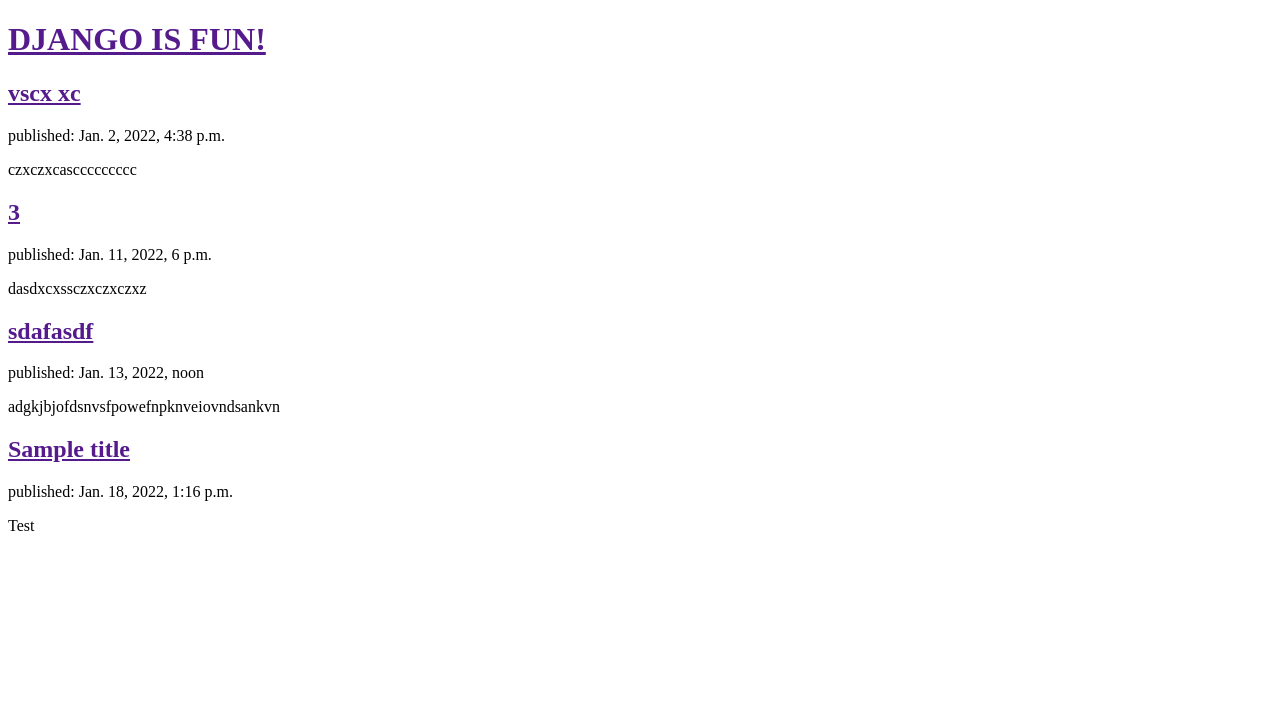
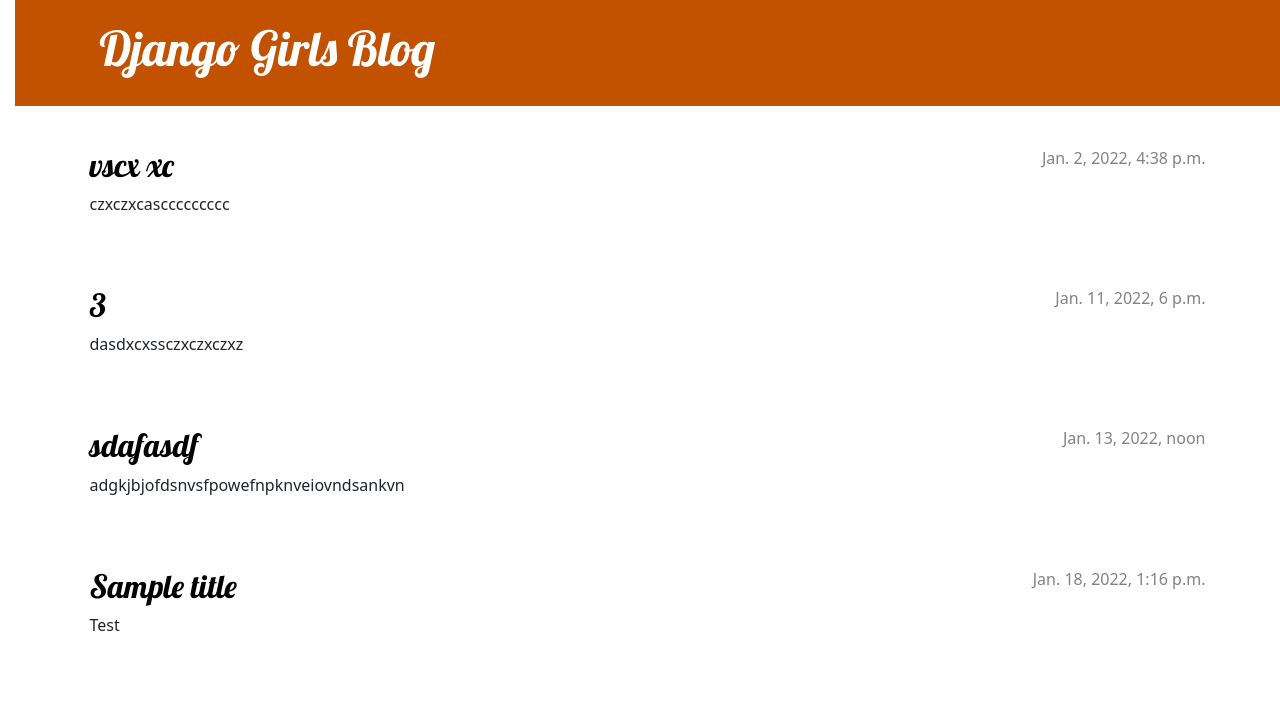
Before and after one commit to ASKOFFICIAL/djangogirlstutorial, a Django app: page / in a window 1280 px wide. Shown: the top 706 px of the page. Run offline with Django 3.2, Linux system fonts and the light colour scheme; data comes from the database, SQL or seed files in the repository.

Commit message:
Details page

```diff
--- /dev/null
+++ b/blog/static/css/blog.css
@@ -0,0 +1,78 @@
+h1 a, h2 a {
+    color: #C25100;
+    text-decoration: none;
+    font-family: 'Lobster';
+}
+body {
+    padding-left: 15px;
+}
+.page-header {
+    background-color: #C25100;
+    margin-top: 0;
+    margin-bottom: 40px;
+    padding: 20px 20px 20px 40px;
+}
+
+.page-header h1,
+.page-header h1 a,
+.page-header h1 a:visited,
+.page-header h1 a:active {
+    color: #ffffff;
+    font-size: 36pt;
+    text-decoration: none;
+}
+
+h1,
+h2,
+h3,
+h4 {
+    font-family: 'Lobster', cursive;
+}
+
+.date {
+    color: #828282;
+}
+
+.save {
+    float: right;
+}
+
+.post-form textarea,
+.post-form input {
+    width: 100%;
+}
+
+.top-menu,
+.top-menu:hover,
+.top-menu:visited {
+    color: #ffffff;
+    float: right;
+    font-size: 26pt;
+    margin-right: 20px;
+}
+
+.post {
+    margin-bottom: 70px;
+}
+
+.post h2 a,
+.post h2 a:visited {
+    color: #000000;
+}
+
+.post > .date,
+.post > .actions {
+    float: right;
+}
+
+.btn-secondary,
+.btn-secondary:visited {
+    color: #C25100;
+    background: none;
+    border-color: #C25100;
+}
+
+.btn-secondary:hover {
+    color: #FFFFFF;
+    background-color: #C25100;
+}
--- /dev/null
+++ b/blog/templates/blog/base.html
@@ -0,0 +1,25 @@
+{% load static %}
+<!DOCTYPE html>
+<html>
+    <head>
+        <title>Django Girls blog</title>
+        <link rel="stylesheet" href="https://cdn.jsdelivr.net/npm/bootstrap@5.1.3/dist/css/bootstrap.min.css" integrity="sha384-1BmE4kWBq78iYhFldvKuhfTAU6auU8tT94WrHftjDbrCEXSU1oBoqyl2QvZ6jIW3" crossorigin="anonymous">
+        <link href='//fonts.googleapis.com/css?family=Lobster&subset=latin,latin-ext' rel='stylesheet' type='text/css'>
+        <link rel="stylesheet" href="{% static 'css/blog.css' %}">
+    </head>
+    <body>
+        <header class="page-header">
+          <div class="container">
+              <h1><a href="/">Django Girls Blog</a></h1>
+          </div>
+        </header>
+        <main class="container">
+            <div class="row">
+                <div class="col">
+                {% block content %}
+                {% endblock %}
+                </div>
+            </div>
+        </main>
+    </body>
+</html>
--- a/blog/templates/blog/post_list.html
+++ b/blog/templates/blog/post_list.html
@@ -1,23 +1,14 @@
-<!DOCTYPE html>
-<html lang="en">
-<head>
-    <meta charset="UTF-8">
-    <meta http-equiv="X-UA-Compatible" content="IE=edge">
-    <meta name="viewport" content="width=\, initial-scale=1.0">
-    <title>Local</title>
-</head>
-<body>
-    <header>
-    <a href=""><h1><b>DJANGO IS FUN!</b></h></a>
-    </header>
-    {% for post in posts %}
-        <article>
-            <h2><a href="">{{ post.title }}</a></h2>
-            <time>published: {{ post.published_date }}</time>
-            <p>{{ post.text|linebreaksbr }}</p>
-        </article>
-    {% endfor %}
+{% extends 'blog/base.html' %}
 
+{% block content %}
 
-</body>
-</html>
+                {% for post in posts %}
+                    <article class="post">
+                        <time class="date">
+                            {{ post.published_date }}
+                        </time>
+                        <h2><a href="{% url 'post_detail' pk=post.pk %}">{{ post.title }}</a></h2>
+                        <p>{{ post.text|linebreaksbr }}</p>
+                    </article>
+                {% endfor %}
+{% endblock %}
--- a/blog/urls.py
+++ b/blog/urls.py
@@ -2,6 +2,6 @@ from django.urls import path
 from . import views
 
 urlpatterns= [
-    path('',views.post_list, name='post_list')
-
+    path('',views.post_list, name='post_list'),
+    path('post/<int:pk>/',views.post_detail,name='post_detail'),
 ]
--- a/blog/views.py
+++ b/blog/views.py
@@ -1,7 +1,12 @@
-from django.shortcuts import render
+from django.shortcuts import render, get_object_or_404
 from .models import Post
 from django.utils import timezone
 # Create your views here.
 def post_list(request):
     posts=Post.objects.filter(published_date__lte=timezone.now()).order_by('published_date')
     return render(request, 'blog/post_list.html',{ 'posts' : posts })
+
+
+def post_detail(request, pk):
+    post = get_object_or_404(Post, pk=pk)
+    return render(request, 'blog/post_detail.html', {'post': post})
```
Also changed, not shown: blog/templates/blog/post_detail.html (added, +13 -0 lines), blog/templates/blog/imgs/bg.jpg (deleted), blog/templates/blog/imgs/camel.jpg (deleted), blog/templates/blog/imgs/cat.jpg (deleted), blog/templates/blog/imgs/dog.jpg (deleted), blog/templates/blog/imgs/island.gif (deleted), blog/templates/blog/imgs/monke.jpg (deleted), 1 other file.
